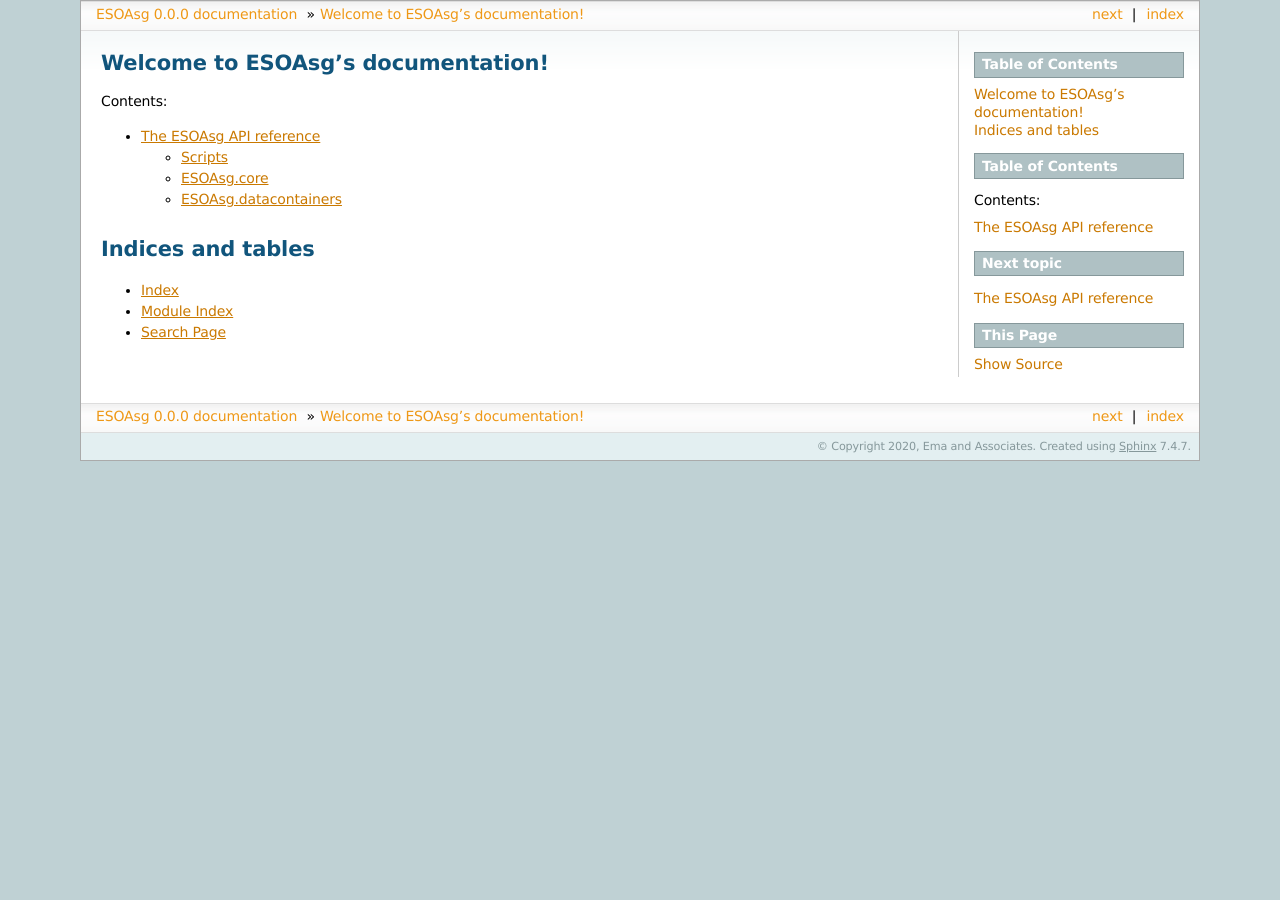
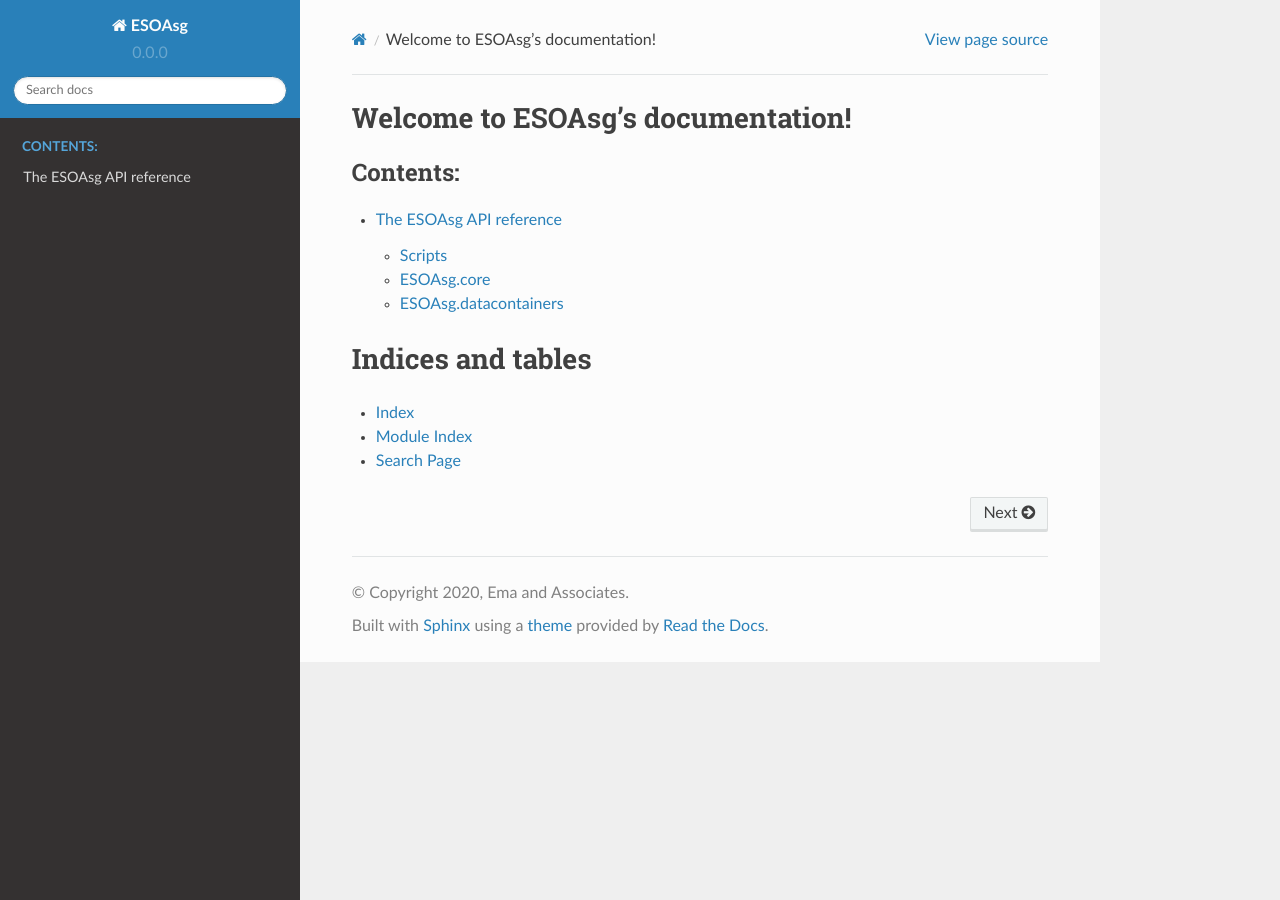
Before and after one commit to EmAstro/ESOAsg, a Sphinx documentation site: the page built from doc/index.rst, in a window 1280 px wide. Built offline with Sphinx 7.4.7 and the Read the Docs theme 2.0.0, drawn with Linux system fonts in a browser that asks for light colours.

Commit message:
change style

```diff
--- a/doc/conf.py
+++ b/doc/conf.py
@@ -148,8 +148,8 @@ todo_include_todos = True
 # The theme to use for HTML and HTML Help pages.  See the documentation for
 # a list of builtin themes.
 #
-#html_theme = 'sphinx_rtd_theme'
-html_theme = 'sphinxdoc'
+html_theme = 'sphinx_rtd_theme'
+#html_theme = 'sphinxdoc'
 #html_theme = 'bizstyle'
 #html_theme = 'alabaster'
 
```
